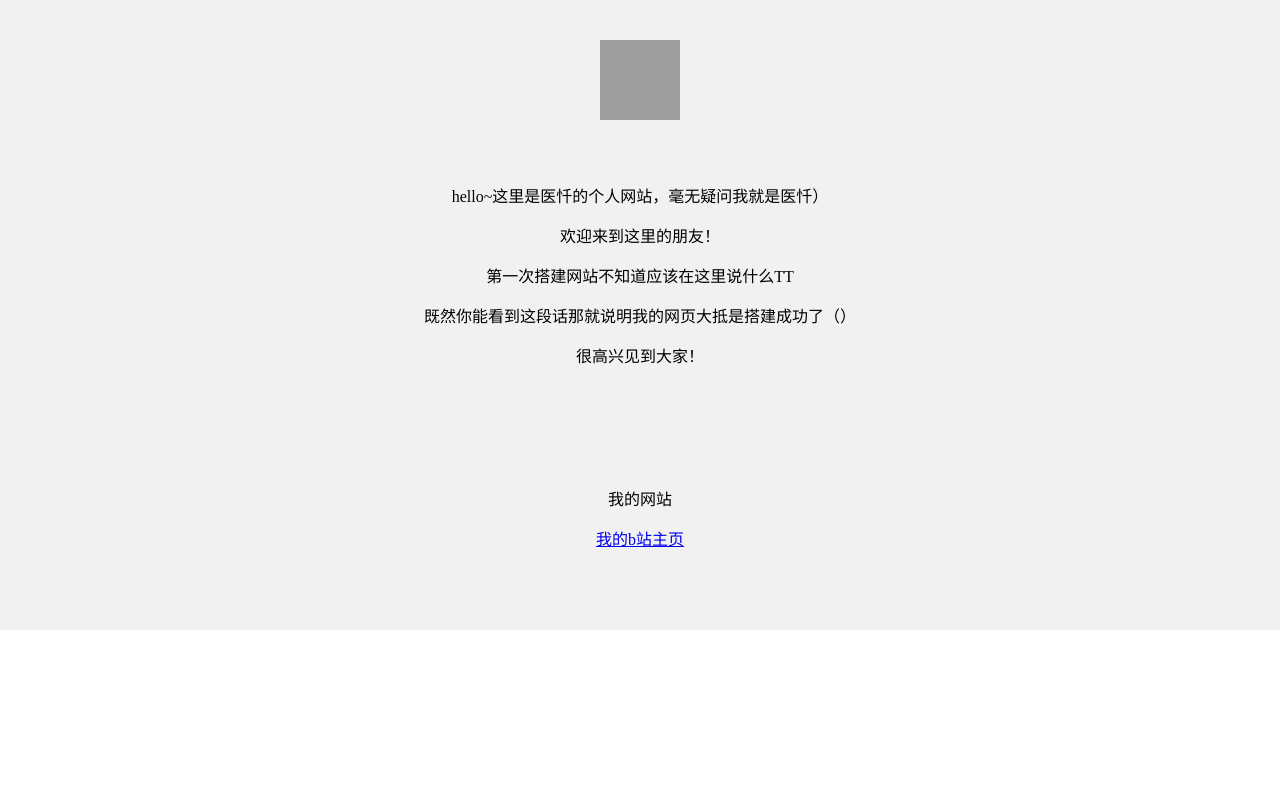
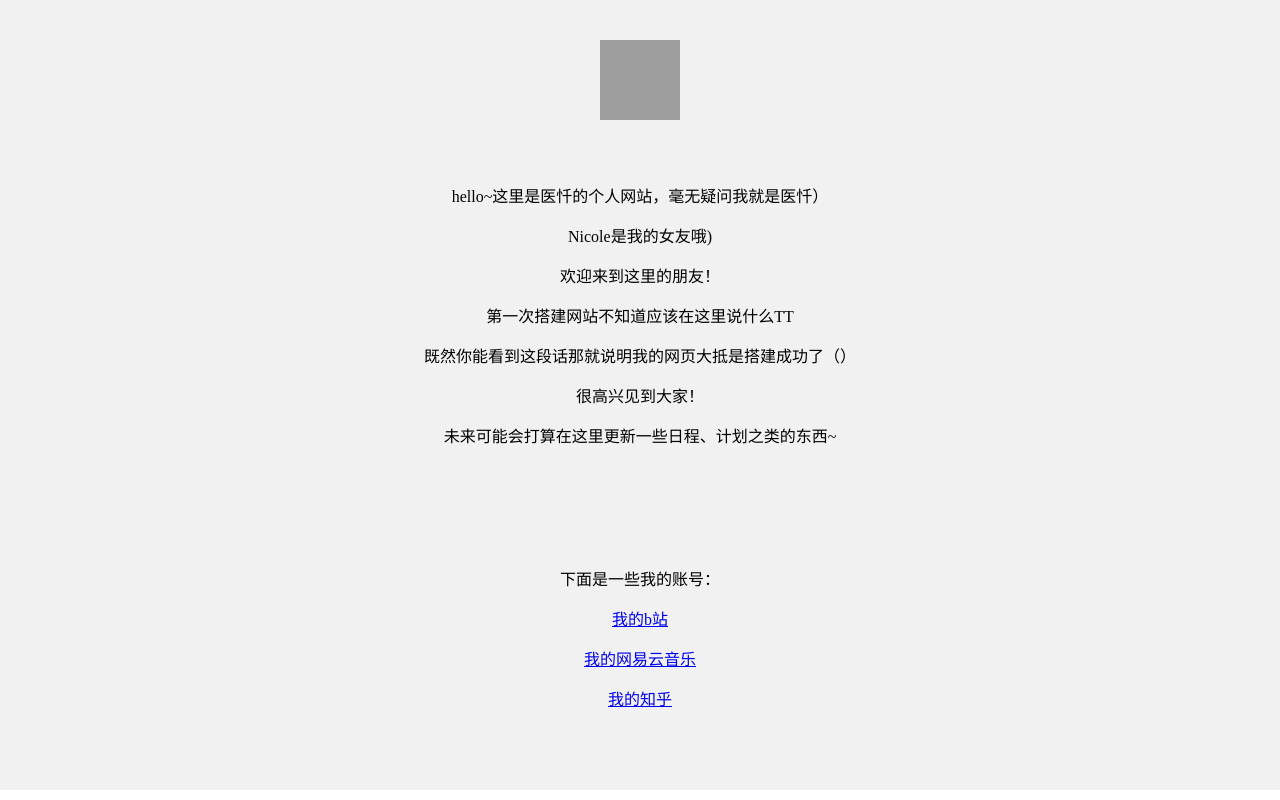
Before and after one commit to loveNicole920/yichan, a plain HTML site: page index.html in a window 1280 px wide. Drawn offline with Linux system fonts and the light colour scheme; grey boxes are pictures that could not be loaded.

Commit message:
Add files via upload

```diff
--- a/index.html
+++ b/index.html
@@ -3,7 +3,7 @@
   <head>
     <meta charset="utf-8">
     <meta name="viewport" content="width=device-width, initial-scale=1" />
-    <title>康文昌的在线HTML 教学小工具</title>
+    <title>医忏</title>
     <style>
       body {
         margin: 0;
@@ -25,20 +25,24 @@
       line-height: 1.5;
     ">
       <p>hello~这里是医忏的个人网站，毫无疑问我就是医忏）</p>
+      <p>Nicole是我的女友哦)</p>
       <p>欢迎来到这里的朋友！</p>
       <p>第一次搭建网站不知道应该在这里说什么TT</p>
       <p>既然你能看到这段话那就说明我的网页大抵是搭建成功了（）</p>
       <p>很高兴见到大家！</p>
-      <p></p>
-      <p></p>
+      <p>未来可能会打算在这里更新一些日程、计划之类的东西~</p>
     </div>
     <div style="
       background-color:#f1f1f1;
       text-align:center;
       padding: 40px;
     ">
-    <p>我的网站</p>
-    <a href="https://space.bilibili.com/276263618">我的b站主页</a>
+    <p>下面是一些我的账号：</p>
+    <a href="https://space.bilibili.com/276263618">我的b站</a>
+    <p></p>
+    <a href="https://music.163.com/#/user/home?id=1307219338">我的网易云音乐</a>
+    <p></p>
+    <a href="https://www.zhihu.com/people/chi-dao-shui">我的知乎</a>
     </div>
   </body>
 </html>
```
